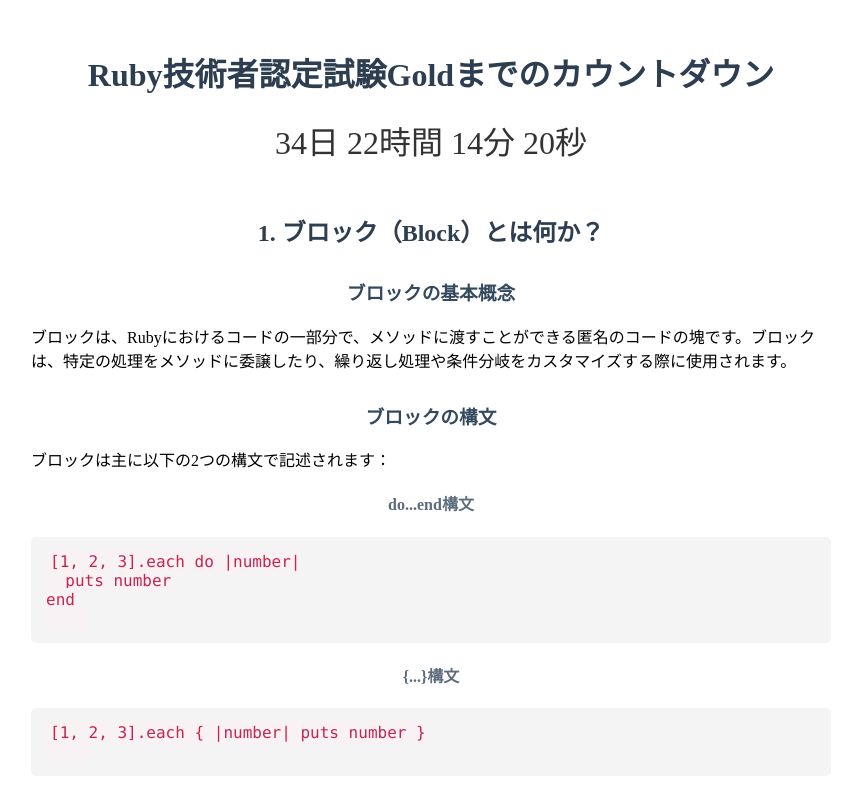
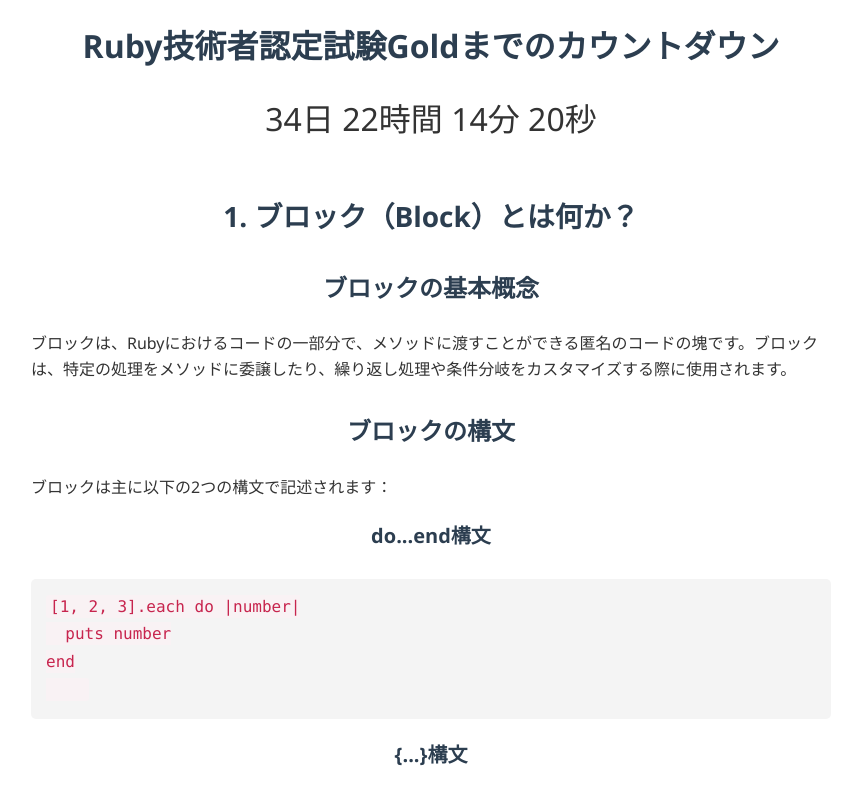
Before and after one commit to restructure777/restructure777.github.io, a plain HTML site: page docs/index.html in a window 1280 px wide. Shown: the top 793 px of the page, without its empty margins (209-1056 px from the left). Drawn offline with Linux system fonts and the light colour scheme.

Commit message:
Update index.html

```diff
--- a/docs/index.html
+++ b/docs/index.html
@@ -4,26 +4,51 @@
   <meta charset="UTF-8">
   <title>カウントダウンアプリ</title>
   <style>
-    /*
+    /* 全体のスタイル設定 */
     body {
-  font-family: Arial, sans-serif;
+      font-family: 'Segoe UI', Tahoma, Geneva, Verdana, sans-serif;
       margin: 0;
       padding: 0;
       background-color: #fff;
       color: #333;
+      line-height: 1.6; /* 行間を広げる */
+      font-size: 16px; /* 基本フォントサイズ */
     }
 
+    /* コンテナの設定 */
     .container {
       max-width: 800px;
       margin: 0 auto;
       padding: 20px;
     }
 
+    /* 見出しのスタイル */
     h1, h2, h3, h4 {
       text-align: center;
       color: #2c3e50;
+      margin-top: 0;
     }
 
+    h1 {
+      font-size: 2em; /* 32px */
+    }
+
+    h2 {
+      font-size: 1.75em; /* 28px */
+      margin-top: 50px;
+    }
+
+    h3 {
+      font-size: 1.5em; /* 24px */
+      margin-top: 30px;
+    }
+
+    h4 {
+      font-size: 1.25em; /* 20px */
+      margin-top: 20px;
+    }
+
+    /* カウントダウン表示のスタイル */
     #countdown {
       font-size: 2em;
       color: #333;
@@ -50,22 +75,6 @@
       border-radius: 3px;
     }
 
-/* 見出しのスタイル */
-h2 {
-  margin-top: 50px;
-  color: #2c3e50;
-}
-
-h3 {
-  margin-top: 30px;
-  color: #34495e;
-}
-
-h4 {
-  margin-top: 20px;
-  color: #5d6d7e;
-}
-
     /* レスポンシブデザイン */
     @media (max-width: 600px) {
       .container {
@@ -79,83 +88,25 @@
       pre {
         padding: 10px;
       }
+
+      p {
+        font-size: 0.95em; /* 15.2px */
       }
 
-
-    */
-    body {
-      font-family: Arial, sans-serif;
-      margin: 0;
-      padding: 0;
-      background-color: #fff;
-      color: #333;
+      h1 {
+        font-size: 1.75em; /* 28px */
       }
 
-    .container {
-      max-width: 800px;
-      margin: 0 auto;
-      padding: 20px;
-    }
-
-    h1, h2, h3, h4 {
-      text-align: center;
-      color: #2c3e50;
-    }
-
-    #countdown {
-      font-size: 2em;
-      color: #333;
-      text-align: center;
-      margin-top: 20px;
-    }
-
-    /* コードブロックのスタイル */
-    pre {
-      background-color: #f4f4f4;
-      padding: 15px;
-      border-radius: 5px;
-      text-align: left;
-      max-width: 100%;
-      margin: 20px 0;
-      overflow-x: auto;
-    }
-
-    code {
-      font-family: Consolas, "Courier New", monospace;
-      color: #c7254e;
-      background-color: #f9f2f4;
-      padding: 2px 4px;
-      border-radius: 3px;
-    }
-
-    /* 見出しのスタイル */
       h2 {
-      margin-top: 50px;
-      color: #2c3e50;
+        font-size: 1.5em; /* 24px */
       }
 
       h3 {
-      margin-top: 30px;
-      color: #34495e;
+        font-size: 1.25em; /* 20px */
       }
 
       h4 {
-      margin-top: 20px;
-      color: #5d6d7e;
-    }
-
-    /* レスポンシブデザイン */
-    @media (max-width: 600px) {
-      .container {
-        padding: 10px;
-      }
-
-      #countdown {
-        font-size: 1.5em;
-      }
-
-      pre {
-        padding: 10px;
+        font-size: 1em; /* 16px */
       }
     }
   </style>
```
Lines whose indentation alone changed are shown as unchanged.
